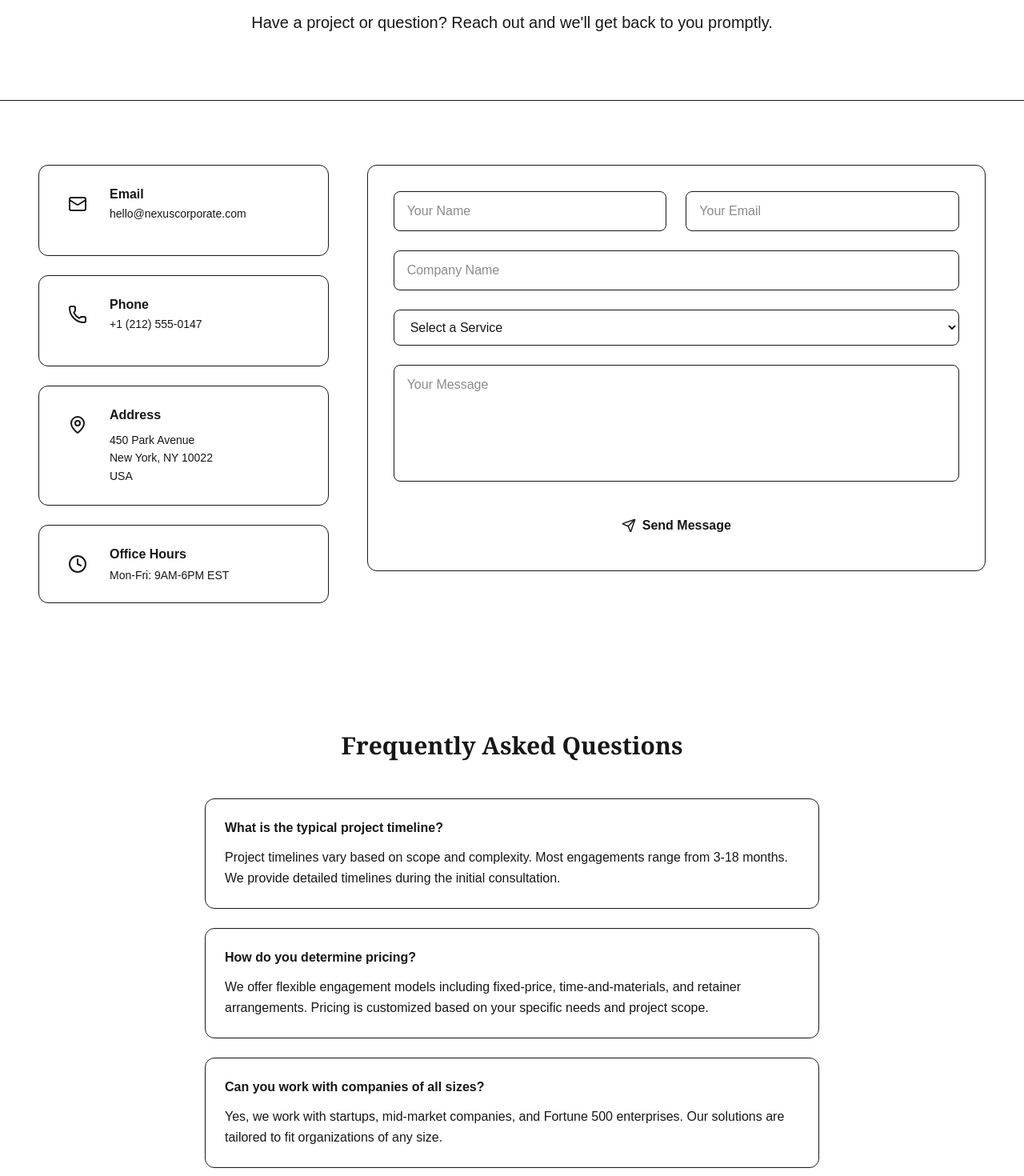
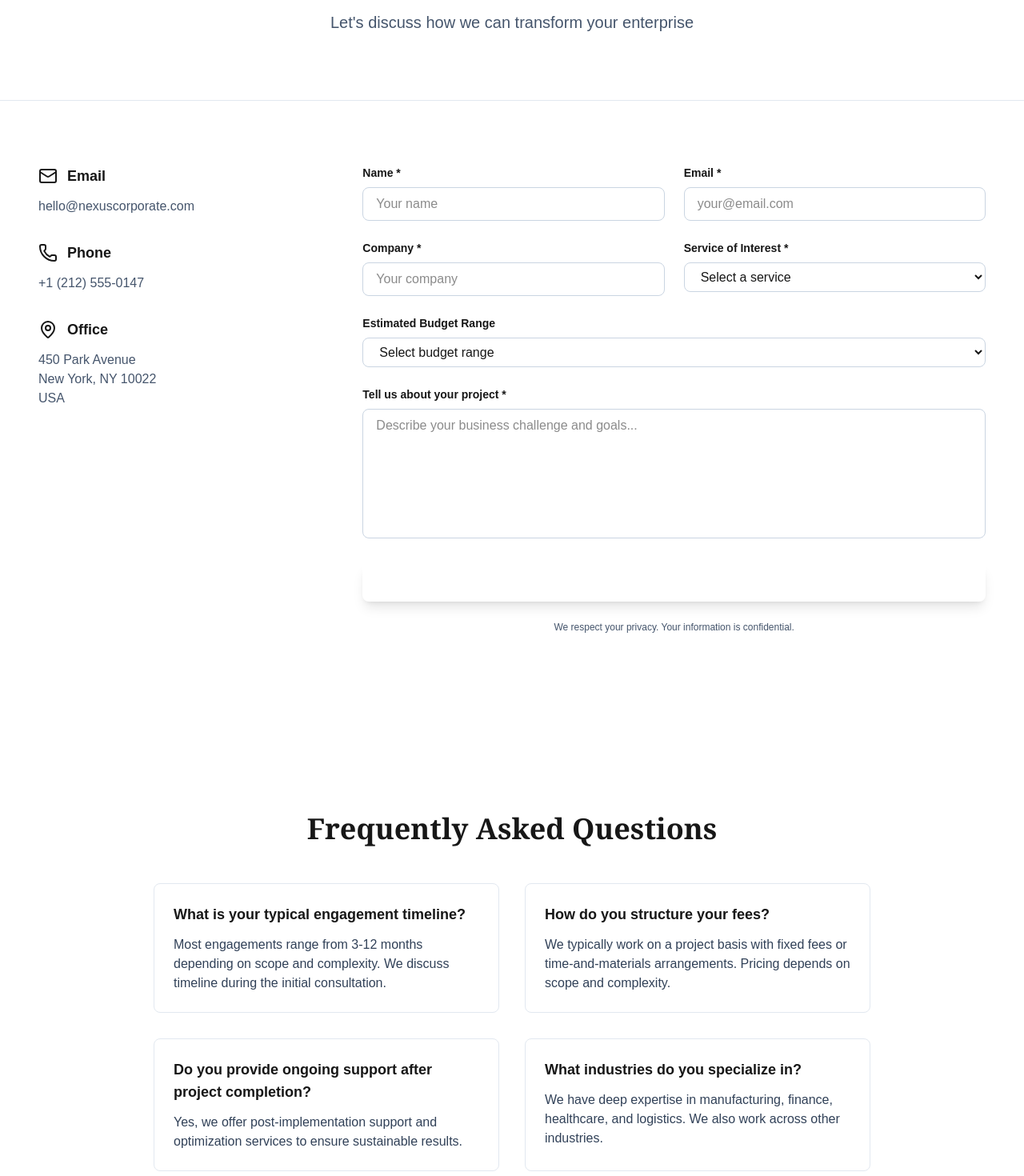
Before and after one commit to primyst/nexus, a Next.js app in the folder my-app/: page /contact in a window 1280 px wide. Shown: the part 200-1670 px from the top of the page at 80% size. Built offline with nearby package versions, Linux system fonts and the light colour scheme.

Commit message:
Update page.tsx

```diff
--- a/my-app/app/contact/page.tsx
+++ b/my-app/app/contact/page.tsx
@@ -1,6 +1,7 @@
 'use client';
 import { useState } from 'react';
-import { Mail, Phone, MapPin, Send, CheckCircle } from 'lucide-react';
+import Link from 'next/link';
+import { Mail, Phone, MapPin, CheckCircle } from 'lucide-react';
 
 export default function ContactPage() {
   const [formData, setFormData] = useState({
@@ -8,18 +9,16 @@ export default function ContactPage() {
     email: '',
     company: '',
     service: '',
+    budget: '',
     message: '',
   });
+
   const [submitted, setSubmitted] = useState(false);
   const [loading, setLoading] = useState(false);
 
-  const handleChange = (
-    e: React.ChangeEvent<HTMLInputElement | HTMLTextAreaElement | HTMLSelectElement>
-  ) => {
-    setFormData({
-      ...formData,
-      [e.target.name]: e.target.value,
-    });
+  const handleChange = (e: React.ChangeEvent<HTMLInputElement | HTMLTextAreaElement | HTMLSelectElement>) => {
+    const { name, value } = e.target;
+    setFormData((prev) => ({ ...prev, [name]: value }));
   };
 
   const handleSubmit = async (e: React.FormEvent) => {
@@ -27,216 +26,246 @@ export default function ContactPage() {
     setLoading(true);
 
     try {
-      // TODO: Connect to API route
-      console.log('Form submitted:', formData);
-      await new Promise((resolve) => setTimeout(resolve, 1000));
+      const response = await fetch('/api/contact', {
+        method: 'POST',
+        headers: { 'Content-Type': 'application/json' },
+        body: JSON.stringify(formData),
+      });
 
+      if (response.ok) {
         setSubmitted(true);
+        setFormData({ name: '', email: '', company: '', service: '', budget: '', message: '' });
         setTimeout(() => setSubmitted(false), 5000);
-      setFormData({ name: '', email: '', company: '', service: '', message: '' });
+      }
     } catch (error) {
-      console.error('Error:', error);
+      console.error('Error submitting form:', error);
     } finally {
       setLoading(false);
     }
   };
 
   return (
-    <main className="bg-cream">
+    <main className="bg-white">
       {/* Hero */}
-      <section className="pt-32 pb-20 px-6 md:px-12 bg-white border-b border-gold/10">
+      <section className="pt-32 pb-20 px-6 md:px-12 bg-brand-light border-b border-slate-200">
         <div className="max-w-7xl mx-auto">
-          <div className="text-center animate-fade-in-up">
-            <h1 className="text-5xl md:text-6xl font-bold text-navy mb-6 font-serif">
+          <div className="text-center">
+            <h1 className="text-5xl md:text-6xl font-bold text-brand-dark mb-6 font-serif">
               Get in Touch
             </h1>
-            <p className="text-xl text-light max-w-3xl mx-auto leading-relaxed">
-              Have a project or question? Reach out and we'll get back to you promptly.
+            <p className="text-xl text-slate-600 max-w-3xl mx-auto leading-relaxed">
+              Let's discuss how we can transform your enterprise
             </p>
           </div>
         </div>
       </section>
 
       {/* Contact Section */}
-      <section className="py-20 px-6 md:px-12 bg-cream">
+      <section className="py-20 px-6 md:px-12 bg-white">
         <div className="max-w-7xl mx-auto">
-          <div className="grid md:grid-cols-3 gap-12">
+          <div className="grid md:grid-cols-3 gap-8 mb-16">
             {/* Contact Info */}
-            <div className="space-y-6 animate-fade-in-up">
-              <div className="bg-white rounded-xl p-6 border border-gold/10 hover:shadow-lg transition-all duration-300">
-                <div className="flex items-center gap-4 mb-4">
-                  <div className="bg-gold/10 p-3 rounded-lg">
-                    <Mail size={24} className="text-gold" />
+            <div className="md:col-span-1 space-y-8">
+              <div>
+                <div className="flex items-center gap-3 mb-3">
+                  <Mail className="text-brand-accent" size={24} />
+                  <h3 className="text-lg font-bold text-brand-dark">Email</h3>
                 </div>
-                  <div>
-                    <h4 className="font-bold text-navy">Email</h4>
                 <a
                   href="mailto:hello@nexuscorporate.com"
-                      className="text-gold hover:text-gold/80 transition-colors text-sm"
+                  className="text-slate-600 hover:text-brand-accent transition-colors"
                 >
                   hello@nexuscorporate.com
                 </a>
               </div>
+
+              <div>
+                <div className="flex items-center gap-3 mb-3">
+                  <Phone className="text-brand-accent" size={24} />
+                  <h3 className="text-lg font-bold text-brand-dark">Phone</h3>
                 </div>
-              </div>
-
-              <div className="bg-white rounded-xl p-6 border border-gold/10 hover:shadow-lg transition-all duration-300">
-                <div className="flex items-center gap-4 mb-4">
-                  <div className="bg-gold/10 p-3 rounded-lg">
-                    <Phone size={24} className="text-gold" />
-                  </div>
-                  <div>
-                    <h4 className="font-bold text-navy">Phone</h4>
                 <a
                   href="tel:+12125550147"
-                      className="text-gold hover:text-gold/80 transition-colors text-sm"
+                  className="text-slate-600 hover:text-brand-accent transition-colors"
                 >
                   +1 (212) 555-0147
                 </a>
               </div>
+
+              <div>
+                <div className="flex items-center gap-3 mb-3">
+                  <MapPin className="text-brand-accent" size={24} />
+                  <h3 className="text-lg font-bold text-brand-dark">Office</h3>
                 </div>
-              </div>
-
-              <div className="bg-white rounded-xl p-6 border border-gold/10 hover:shadow-lg transition-all duration-300">
-                <div className="flex items-start gap-4">
-                  <div className="bg-gold/10 p-3 rounded-lg">
-                    <MapPin size={24} className="text-gold" />
-                  </div>
-                  <div>
-                    <h4 className="font-bold text-navy mb-2">Address</h4>
-                    <p className="text-dark text-sm leading-relaxed">
-                      450 Park Avenue<br />
-                      New York, NY 10022<br />
+                <p className="text-slate-600">
+                  450 Park Avenue
+                  <br />
+                  New York, NY 10022
+                  <br />
                   USA
                 </p>
               </div>
             </div>
+
+            {/* Contact Form */}
+            <div className="md:col-span-2">
+              {submitted ? (
+                <div className="bg-green-50 border-2 border-green-200 rounded-lg p-8 text-center">
+                  <CheckCircle className="text-green-600 mx-auto mb-4" size={48} />
+                  <h3 className="text-2xl font-bold text-green-900 mb-2">Thank You!</h3>
+                  <p className="text-green-700">
+                    We've received your inquiry and will get back to you within 24 hours.
+                  </p>
                 </div>
-
-              <div className="bg-white rounded-xl p-6 border border-gold/10 hover:shadow-lg transition-all duration-300">
-                <div className="flex items-center gap-4">
-                  <div className="bg-gold/10 p-3 rounded-lg">
-                    <Clock size={24} className="text-gold" />
+              ) : (
+                <form onSubmit={handleSubmit} className="space-y-6">
+                  <div className="grid md:grid-cols-2 gap-6">
+                    <div>
+                      <label className="block text-sm font-semibold text-brand-dark mb-2">
+                        Name *
+                      </label>
+                      <input
+                        type="text"
+                        name="name"
+                        value={formData.name}
+                        onChange={handleChange}
+                        required
+                        className="w-full px-4 py-2 border border-slate-300 rounded-lg focus:outline-none focus:border-brand-accent"
+                        placeholder="Your name"
+                      />
                     </div>
                     <div>
-                    <h4 className="font-bold text-navy mb-1">Office Hours</h4>
-                    <p className="text-dark text-sm">Mon-Fri: 9AM-6PM EST</p>
-                  </div>
-                </div>
+                      <label className="block text-sm font-semibold text-brand-dark mb-2">
+                        Email *
+                      </label>
+                      <input
+                        type="email"
+                        name="email"
+                        value={formData.email}
+                        onChange={handleChange}
+                        required
+                        className="w-full px-4 py-2 border border-slate-300 rounded-lg focus:outline-none focus:border-brand-accent"
+                        placeholder="your@email.com"
+                      />
                     </div>
                   </div>
 
-            {/* Contact Form */}
-            <div className="md:col-span-2 animate-fade-in" style={{ animationDelay: '0.2s' }}>
-              <form onSubmit={handleSubmit} className="bg-white rounded-xl p-8 border border-gold/10 space-y-6">
                   <div className="grid md:grid-cols-2 gap-6">
-                  <input
-                    type="text"
-                    name="name"
-                    placeholder="Your Name"
-                    value={formData.name}
-                    onChange={handleChange}
-                    required
-                    className="w-full px-4 py-3 rounded-lg border border-gold/20 bg-cream focus:outline-none focus:border-gold transition-colors text-dark placeholder:text-light"
-                  />
-                  <input
-                    type="email"
-                    name="email"
-                    placeholder="Your Email"
-                    value={formData.email}
-                    onChange={handleChange}
-                    required
-                    className="w-full px-4 py-3 rounded-lg border border-gold/20 bg-cream focus:outline-none focus:border-gold transition-colors text-dark placeholder:text-light"
-                  />
-                </div>
-
+                    <div>
+                      <label className="block text-sm font-semibold text-brand-dark mb-2">
+                        Company *
+                      </label>
                       <input
                         type="text"
                         name="company"
-                  placeholder="Company Name"
                         value={formData.company}
                         onChange={handleChange}
-                  className="w-full px-4 py-3 rounded-lg border border-gold/20 bg-cream focus:outline-none focus:border-gold transition-colors text-dark placeholder:text-light"
+                        required
+                        className="w-full px-4 py-2 border border-slate-300 rounded-lg focus:outline-none focus:border-brand-accent"
+                        placeholder="Your company"
                       />
-
+                    </div>
+                    <div>
+                      <label className="block text-sm font-semibold text-brand-dark mb-2">
+                        Service of Interest *
+                      </label>
                       <select
                         name="service"
                         value={formData.service}
                         onChange={handleChange}
-                  className="w-full px-4 py-3 rounded-lg border border-gold/20 bg-cream focus:outline-none focus:border-gold transition-colors text-dark"
+                        required
+                        className="w-full px-4 py-2 border border-slate-300 rounded-lg focus:outline-none focus:border-brand-accent"
                       >
-                  <option value="">Select a Service</option>
-                  <option value="strategic">Strategic Consulting</option>
+                        <option value="">Select a service</option>
+                        <option value="supply-chain">Supply Chain Optimization</option>
+                        <option value="finance">Financial Operations</option>
+                        <option value="operations">Operational Excellence</option>
                         <option value="digital">Digital Transformation</option>
-                  <option value="change">Change Management</option>
-                  <option value="technology">Technology Integration</option>
                         <option value="other">Other</option>
                       </select>
+                    </div>
+                  </div>
 
+                  <div>
+                    <label className="block text-sm font-semibold text-brand-dark mb-2">
+                      Estimated Budget Range
+                    </label>
+                    <select
+                      name="budget"
+                      value={formData.budget}
+                      onChange={handleChange}
+                      className="w-full px-4 py-2 border border-slate-300 rounded-lg focus:outline-none focus:border-brand-accent"
+                    >
+                      <option value="">Select budget range</option>
+                      <option value="250k-500k">$250K - $500K</option>
+                      <option value="500k-1m">$500K - $1M</option>
+                      <option value="1m-2m">$1M - $2M</option>
+                      <option value="2m+">$2M+</option>
+                    </select>
+                  </div>
+
+                  <div>
+                    <label className="block text-sm font-semibold text-brand-dark mb-2">
+                      Tell us about your project *
+                    </label>
                     <textarea
                       name="message"
-                  placeholder="Your Message"
                       value={formData.message}
                       onChange={handleChange}
                       required
-                  rows={5}
-                  className="w-full px-4 py-3 rounded-lg border border-gold/20 bg-cream focus:outline-none focus:border-gold transition-colors text-dark placeholder:text-light resize-none"
+                      rows={6}
+                      className="w-full px-4 py-2 border border-slate-300 rounded-lg focus:outline-none focus:border-brand-accent resize-none"
+                      placeholder="Describe your business challenge and goals..."
                     />
+                  </div>
 
                   <button
                     type="submit"
                     disabled={loading}
-                  className="w-full bg-gold text-navy px-6 py-3 rounded-full font-semibold hover:bg-opacity-90 transition-all duration-300 flex items-center justify-center gap-2 disabled:opacity-50"
+                    className="w-full bg-brand-accent text-white px-8 py-3 rounded-lg font-semibold hover:bg-brand-blue transition-all duration-300 shadow-lg hover:shadow-xl disabled:opacity-50 disabled:cursor-not-allowed"
                   >
-                  <Send size={18} />
-                  {loading ? 'Sending...' : 'Send Message'}
+                    {loading ? 'Sending...' : 'Send Inquiry'}
                   </button>
 
-                {submitted && (
-                  <div className="bg-teal/10 border border-teal text-teal px-4 py-3 rounded-lg text-sm font-medium flex items-center gap-2 animate-fade-in">
-                    <CheckCircle size={18} />
-                    Thank you! We'll respond within 24 hours.
-                  </div>
+                  <p className="text-xs text-slate-600 text-center">
+                    We respect your privacy. Your information is confidential.
+                  </p>
+                </form>
               )}
-              </form>
             </div>
           </div>
         </div>
       </section>
 
       {/* FAQ */}
-      <section className="py-20 px-6 md:px-12 bg-white">
-        <div className="max-w-3xl mx-auto">
-          <h2 className="text-3xl font-bold text-navy mb-12 text-center font-serif">
+      <section className="py-20 px-6 md:px-12 bg-brand-light">
+        <div className="max-w-7xl mx-auto">
+          <h2 className="text-4xl font-bold text-brand-dark mb-12 text-center font-serif">
             Frequently Asked Questions
           </h2>
 
-          <div className="space-y-6">
+          <div className="grid md:grid-cols-2 gap-8 max-w-4xl mx-auto">
             {[
               {
-                q: 'What is the typical project timeline?',
-                a: 'Project timelines vary based on scope and complexity. Most engagements range from 3-18 months. We provide detailed timelines during the initial consultation.',
+                q: 'What is your typical engagement timeline?',
+                a: 'Most engagements range from 3-12 months depending on scope and complexity. We discuss timeline during the initial consultation.',
               },
               {
-                q: 'How do you determine pricing?',
-                a: 'We offer flexible engagement models including fixed-price, time-and-materials, and retainer arrangements. Pricing is customized based on your specific needs and project scope.',
+                q: 'How do you structure your fees?',
+                a: 'We typically work on a project basis with fixed fees or time-and-materials arrangements. Pricing depends on scope and complexity.',
               },
               {
-                q: 'Can you work with companies of all sizes?',
-                a: 'Yes, we work with startups, mid-market companies, and Fortune 500 enterprises. Our solutions are tailored to fit organizations of any size.',
+                q: 'Do you provide ongoing support after project completion?',
+                a: 'Yes, we offer post-implementation support and optimization services to ensure sustainable results.',
               },
               {
                 q: 'What industries do you specialize in?',
-                a: 'We have deep expertise in finance, technology, healthcare, retail, and manufacturing. However, our methodologies are applicable across all industries.',
+                a: 'We have deep expertise in manufacturing, finance, healthcare, and logistics. We also work across other industries.',
               },
             ].map((item, idx) => (
-              <div
-                key={idx}
-                className="bg-cream rounded-xl p-6 border border-gold/10 animate-fade-in-up"
-                style={{ animationDelay: `${idx * 100}ms` }}
-              >
-                <h3 className="font-bold text-navy mb-3">{item.q}</h3>
-                <p className="text-dark leading-relaxed">{item.a}</p>
+              <div key={idx} className="bg-white rounded-lg p-6 border border-slate-200">
+                <h3 className="text-lg font-bold text-brand-dark mb-3">{item.q}</h3>
+                <p className="text-slate-700">{item.a}</p>
               </div>
             ))}
           </div>
@@ -245,5 +274,3 @@ export default function ContactPage() {
     </main>
   );
 }
-
-import { Clock } from 'lucide-react';
```
Lines whose indentation alone changed are shown as unchanged.
